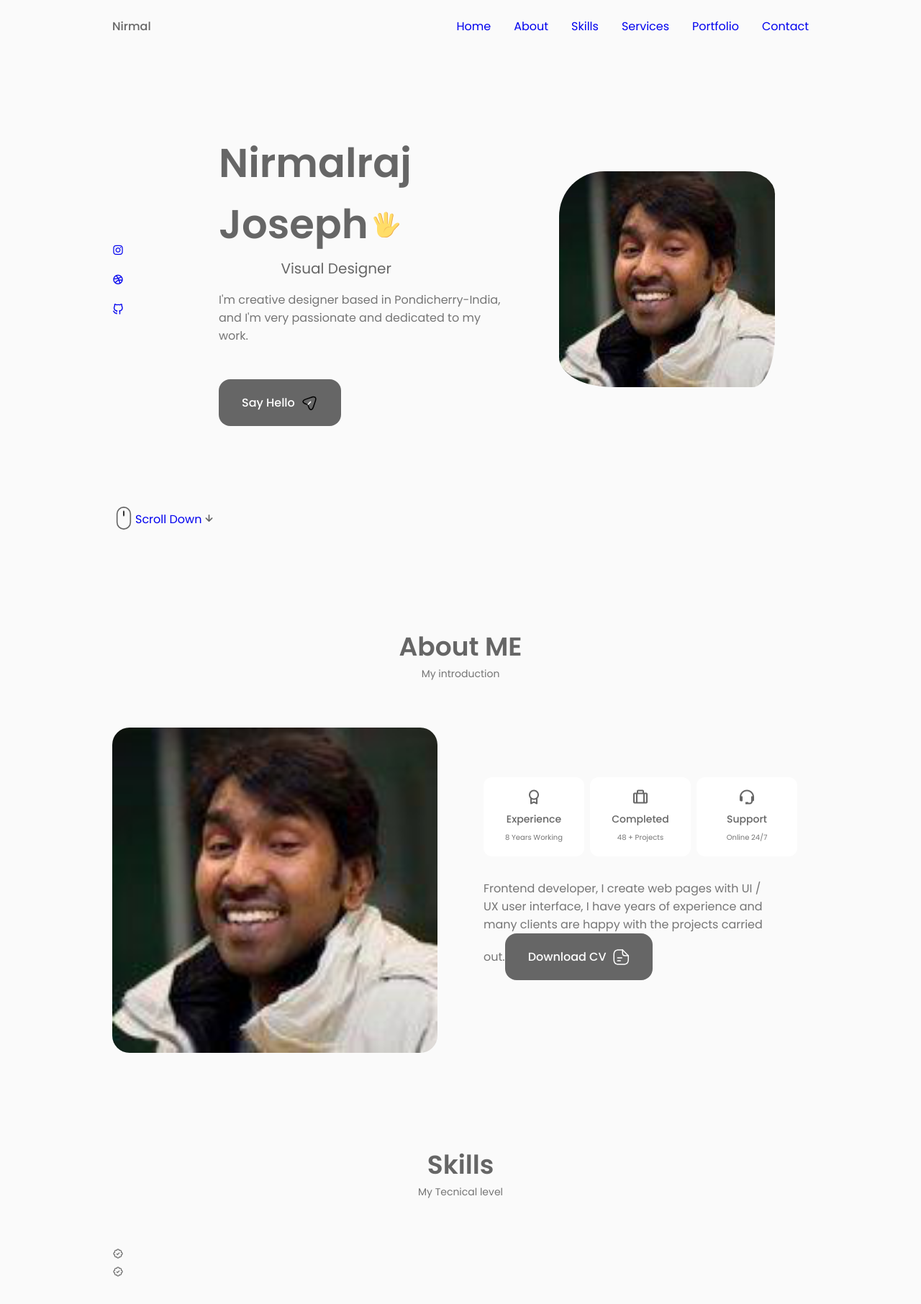
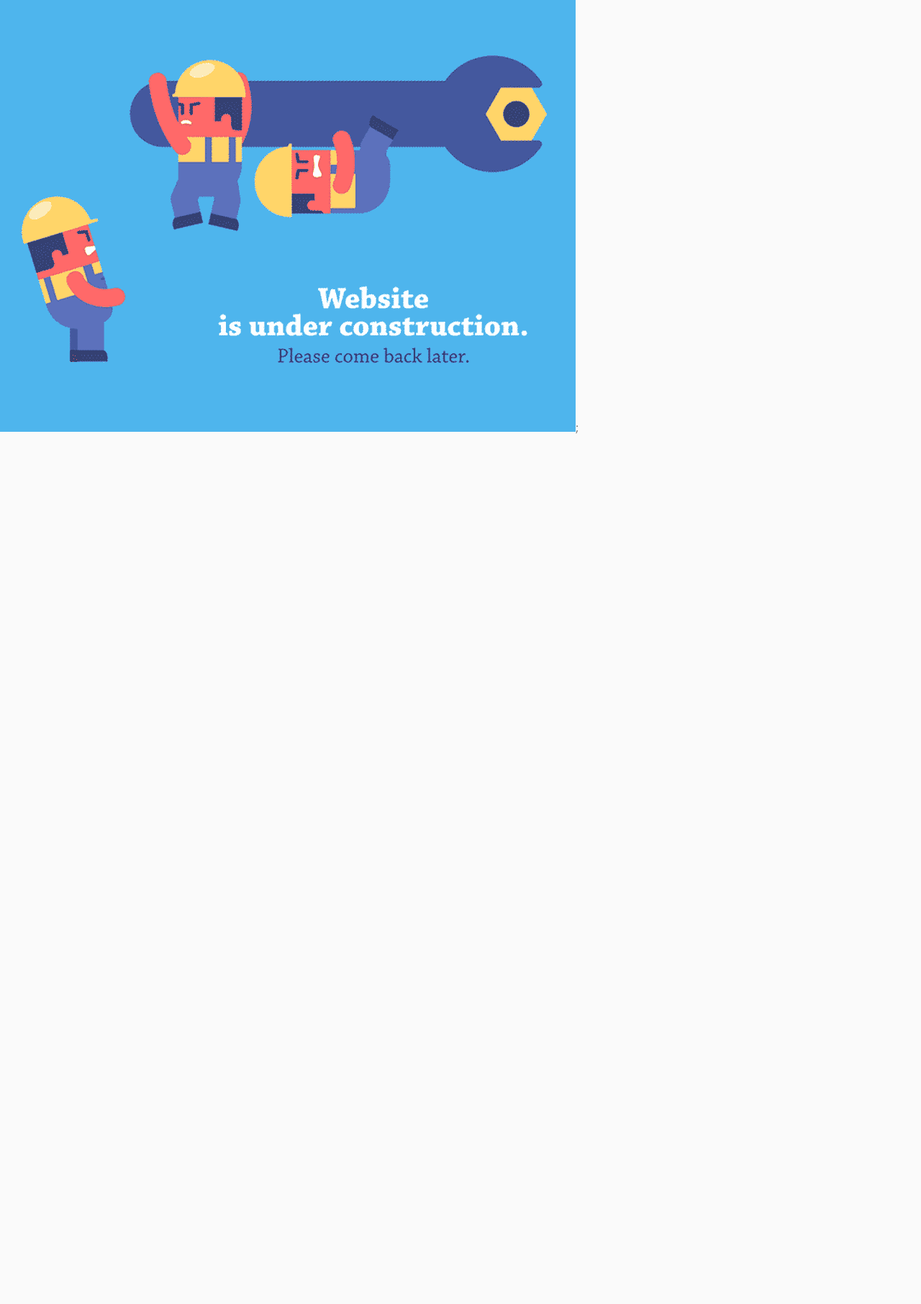
Before and after one commit to nirjo/React-portfolio-basic-, a React (Create React App) app: page / in a window 1280 px wide. Shown: the top 1812 px of the page at 72% size. After the commit the page ends 800 px from the top, so only its background shows below. Built offline with nearby package versions, Linux system fonts and the light colour scheme.

Commit message:
site in construction mode

```diff
--- a/src/App.js
+++ b/src/App.js
@@ -1,22 +1,22 @@
 import React from 'react';
 import './App.css';
  import Header from './components/header/Header'
- import Home from './components/home/Home'
+//  import Home from './components/home/Home'
 
- import Skills from './components/skills/Skills';
- import About from './components/about/About'
+//  import Skills from './components/skills/Skills';
+//  import About from './components/about/About'
 //  import Contact from './components/contact/Contact'
-//  import Site from './components/site/site';
+  import Site from './components/site/site';
 const  App =()=> {
 
   return (
     <>
-      <Header />
+      {/* <Header /> */}
       <main className="main">
-     {/* <Site />  */}
-         <Home />
+      <Site />
+         {/* <Home />
          <About />
-         <Skills />
+         <Skills /> */}
     </main>
     </>
 
```
